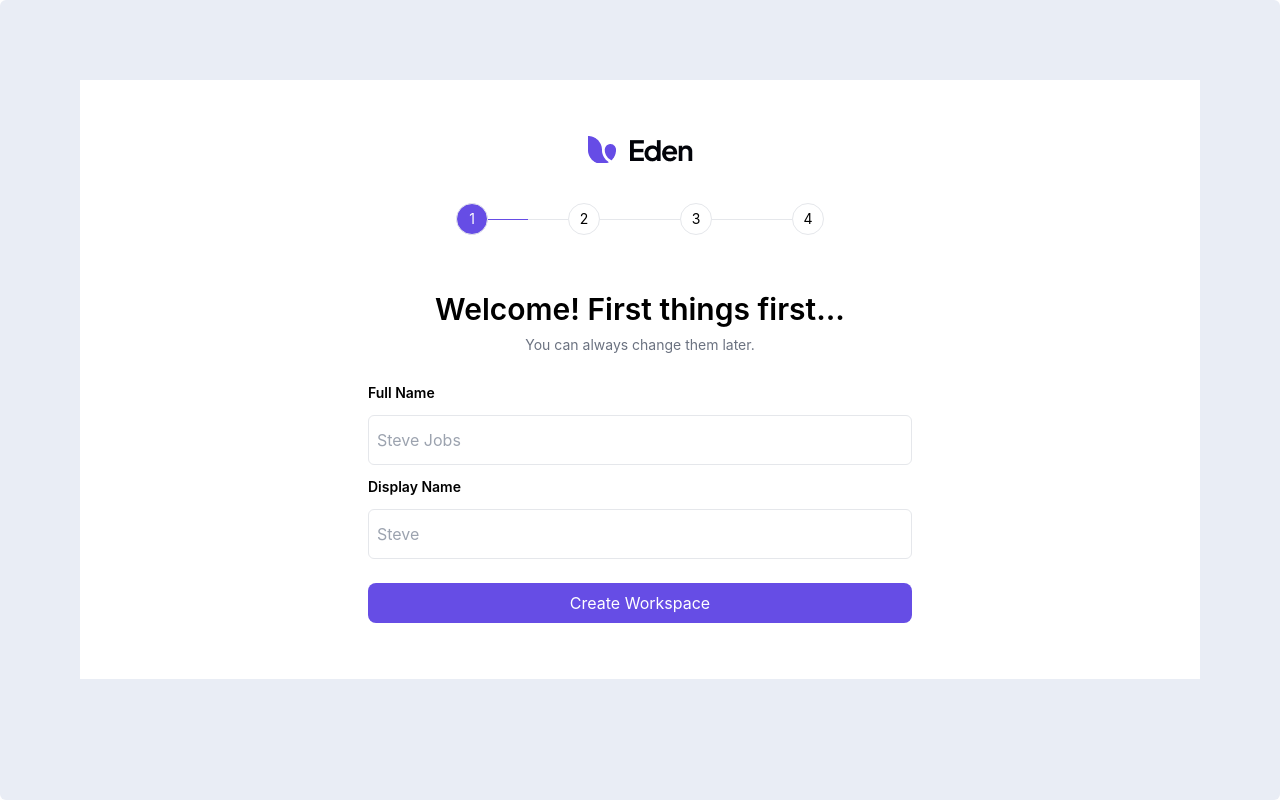
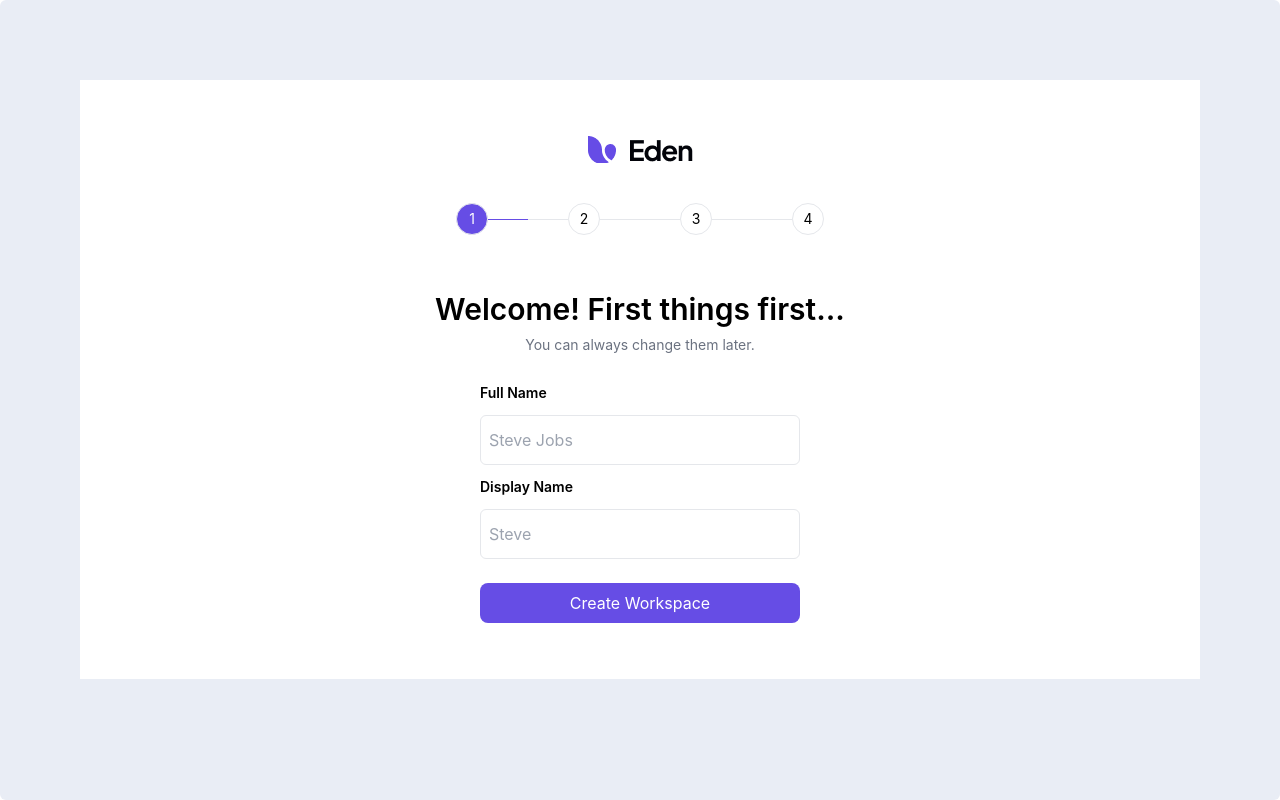
Before and after one commit to dipaks77/onboarding-exploration, a React (Create React App) app: page /onboarding in a window 1280 px wide. Built offline with nearby package versions, Linux system fonts and the light colour scheme.

Commit message:
design fxies

```diff
--- a/src/views/welcome.jsx
+++ b/src/views/welcome.jsx
@@ -9,6 +9,7 @@ const Welcome = () => {
                 <p className='text-3xl font-semibold'>Welcome! First things first...</p>
                 <p className='text-sm text-gray-500'>You can always change them later.</p>
             </div>
+            <div className='flex flex-col space-y-3 mx-28'>
                 <FormField
                     label='Full Name'
                     placeholder='Steve Jobs'
@@ -18,6 +19,7 @@ const Welcome = () => {
                     placeholder='Steve'
                 />
                 <Button label={'Create Workspace'} customStyles='!mt-6' />
+            </div>
         </>
     )
 };
--- a/src/views/workspace.jsx
+++ b/src/views/workspace.jsx
@@ -9,7 +9,7 @@ const Workspace = () => {
                 <p className='text-3xl font-semibold'>Let's set up a home for all your work</p>
                 <p className='text-sm text-gray-500'>You can always create another workspace later.</p>
             </div>
-            <div className='flex flex-col space-y-3 mx-8'>
+            <div className='flex flex-col space-y-3 mx-24'>
                 <FormField
                     label='Workspace Name'
                     placeholder='Eden'
```
Lines whose indentation alone changed are shown as unchanged.
